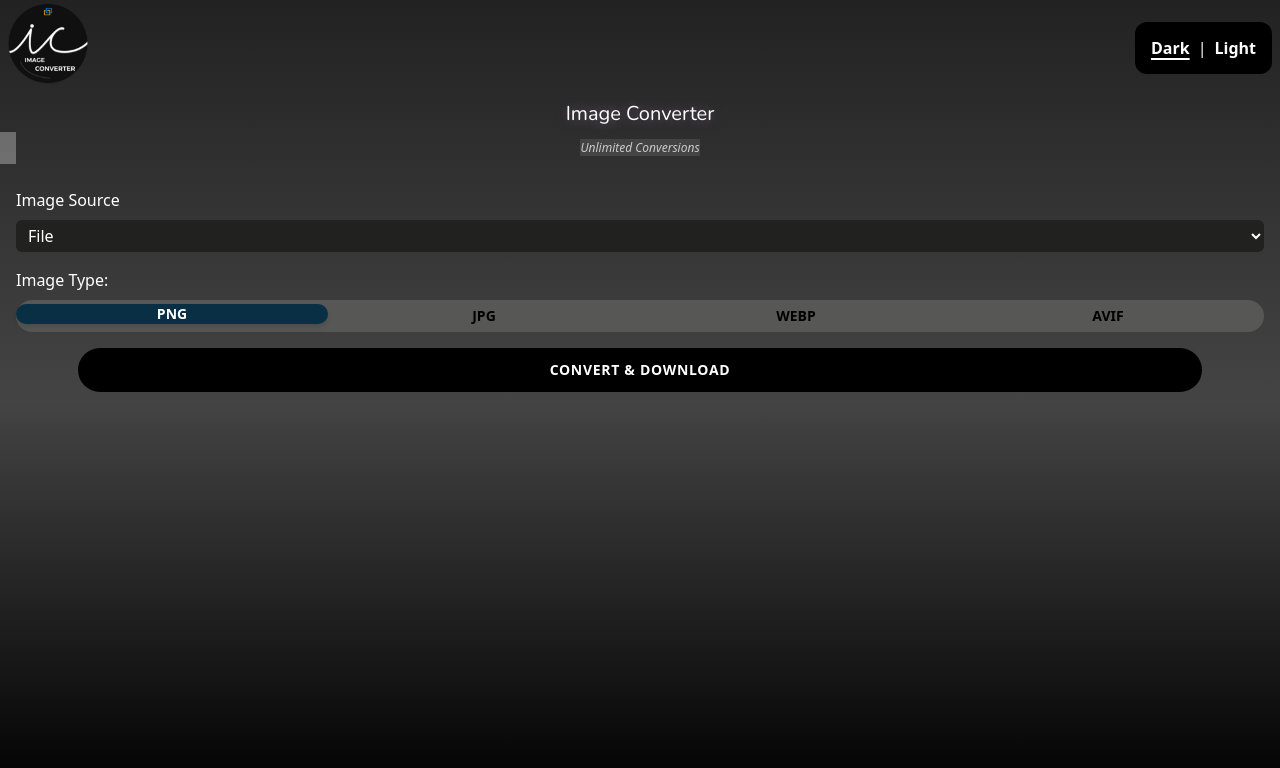
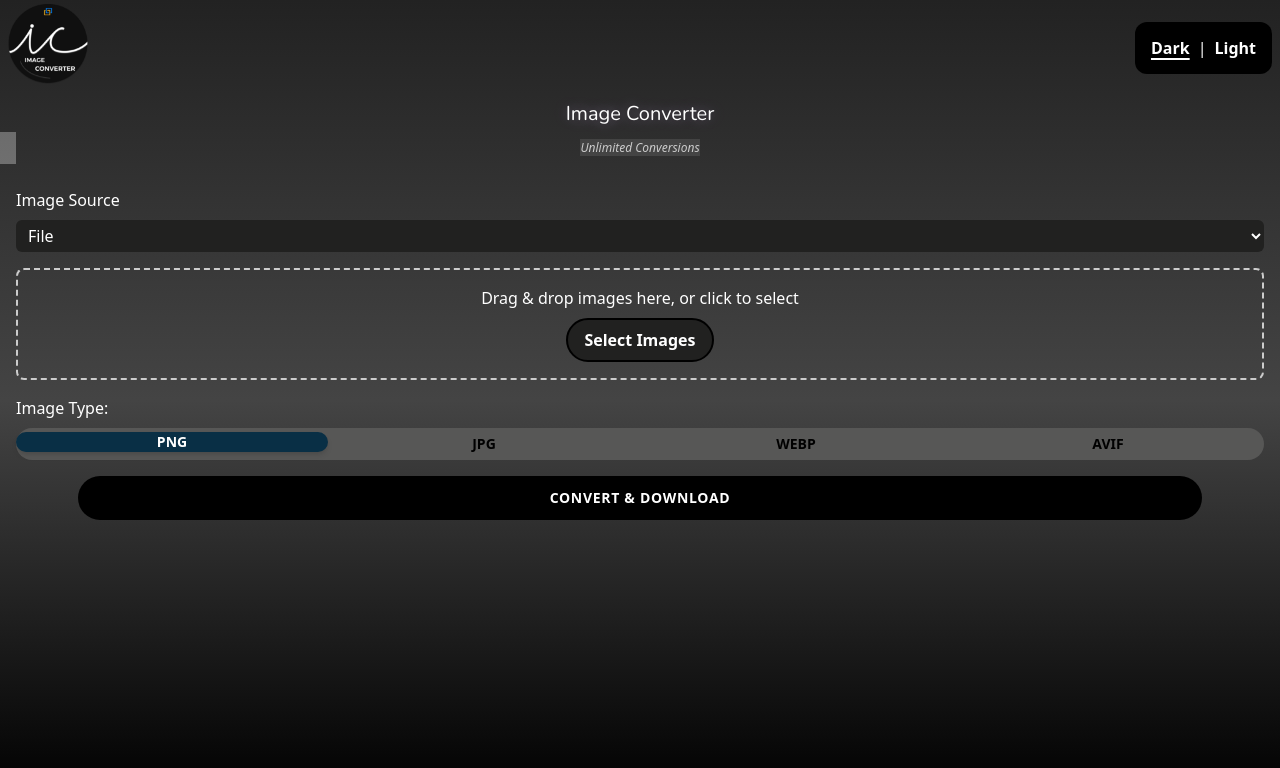
Before and after one commit to sanchxt/image-converter-extension, a React app: page / in a window 1280 px wide. Shown: the top 768 px of the page. Built offline with nearby package versions, Linux system fonts and the light colour scheme.

Commit message:
add image dropzone

```diff
--- a/src/App.tsx
+++ b/src/App.tsx
@@ -91,6 +91,27 @@ const App: React.FC = () => {
             onSourceChange={handleSourceChange}
           />
 
+          {imageSource === "url" ? (
+            <div className="mb-4">
+              <label
+                htmlFor="image-url"
+                className="block text-primary text-base mb-2 transition-all duration-300 hover:tracking-wider hover:underline hover:decoration-primary hover:underline-offset-3 hover:decoration-2"
+              >
+                Image URL
+              </label>
+              <input
+                type="text"
+                id="image-url"
+                value={url}
+                onChange={handleUrlChange}
+                className="input-field"
+                placeholder="Enter the URL to an image"
+                aria-required="true"
+              />
+            </div>
+          ) : (
+            <ImageDropzone onFilesSelected={handleFilesSelected} />
+          )}
         </section>
 
         <section className="mb-4">
--- /dev/null
+++ b/src/components/ImageDropzone.tsx
@@ -0,0 +1,69 @@
+import React, { useCallback, useState } from "react";
+import { useDropzone } from "react-dropzone";
+
+interface ImageDropzoneProps {
+  onFilesSelected: (files: File[]) => void;
+}
+
+const ImageDropzone: React.FC<ImageDropzoneProps> = ({ onFilesSelected }) => {
+  const [fileNames, setFileNames] = useState<string[]>([]);
+
+  const onDrop = useCallback(
+    (acceptedFiles: File[]) => {
+      setFileNames(acceptedFiles.map((file) => file.name));
+      onFilesSelected(acceptedFiles);
+    },
+    [onFilesSelected]
+  );
+
+  const { getRootProps, getInputProps, isDragActive } = useDropzone({
+    onDrop,
+    accept: {
+      "image/*": [],
+    },
+    multiple: true,
+  });
+
+  return (
+    <div className="mb-4">
+      <div
+        {...getRootProps()}
+        className={`border-2 border-dashed ${
+          isDragActive ? "border-primary bg-accent2" : "border-secondary"
+        } rounded-lg p-4 text-center cursor-pointer transition-colors duration-300 hover:bg-accent2`}
+      >
+        <input {...getInputProps()} />
+
+        <p className="text-primary mb-2">
+          {isDragActive
+            ? "Drop the images here..."
+            : "Drag & drop images here, or click to select"}
+        </p>
+
+        <button
+          type="button"
+          className="bg-accent text-primary font-bold py-2 px-4 rounded-full border-2 border-contrast hover:scale-105 transition-transform duration-300"
+        >
+          Select Images
+        </button>
+      </div>
+
+      {fileNames.length > 0 && (
+        <div className="mt-3">
+          <p className="text-primary text-sm font-medium">
+            Selected files ({fileNames.length}):
+          </p>
+          <div className="max-h-24 overflow-y-auto mt-1">
+            {fileNames.map((name, index) => (
+              <p key={index} className="text-secondary text-xs italic truncate">
+                {name}
+              </p>
+            ))}
+          </div>
+        </div>
+      )}
+    </div>
+  );
+};
+
+export default ImageDropzone;
```
